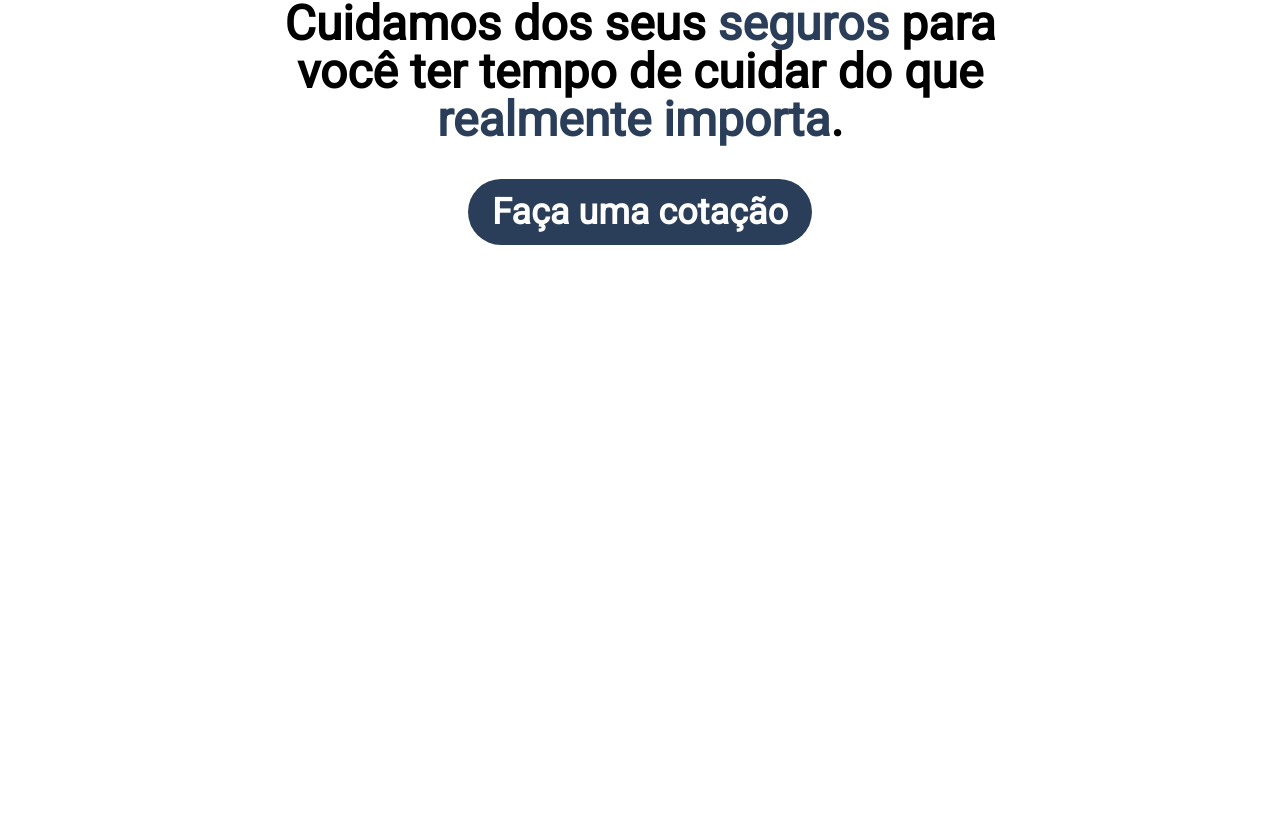
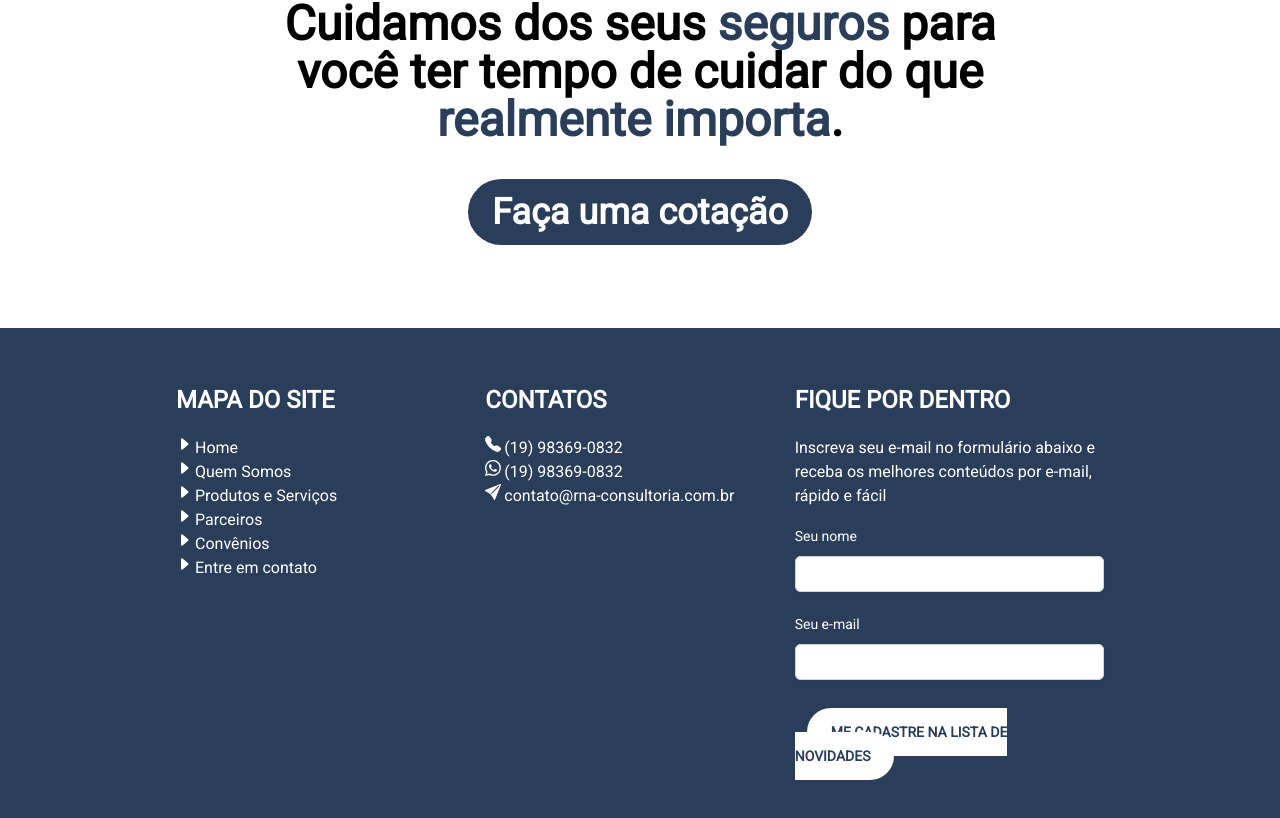
Before and after one commit to rnaconsultoriaemseguros/app, a Next.js app: page / in a window 1280 px wide. Shown: the part 3584-4402 px from the top of the page. Before the commit the page ends 3912 px from the top, so only its background shows below. Built offline with nearby package versions, Linux system fonts and the light colour scheme.

Commit message:
feat: including footer section

```diff
--- /dev/null
+++ b/app/components/footer.jsx
@@ -0,0 +1,104 @@
+import { BsCaretRightFill, BsTelephoneFill } from "react-icons/bs";
+import { BsFillTelephoneFill } from "react-icons/bs";
+import { BsWhatsapp } from "react-icons/bs";
+import { BsSendFill } from "react-icons/bs";
+
+const Icons = {
+  float: "left",
+  marginRight: "3px",
+};
+
+export default function Footer() {
+  return (
+    <div className="flex flex-wrap bg-[#2B3E59] text-white md:px-44 px-10 py-14">
+      <div className="md:flex-1 mb-12">
+        <h2 className="text-2xl font-bold mb-5">MAPA DO SITE</h2>
+        <ul>
+          <li>
+            <BsCaretRightFill style={Icons} /> Home
+          </li>
+          <li>
+            <BsCaretRightFill style={Icons} /> Quem Somos
+          </li>
+          <li>
+            <BsCaretRightFill style={Icons} /> Produtos e Serviços
+          </li>
+          <li>
+            <BsCaretRightFill style={Icons} /> Parceiros
+          </li>
+          <li>
+            <BsCaretRightFill style={Icons} /> Convênios
+          </li>
+          <li>
+            <BsCaretRightFill style={Icons} /> Entre em contato
+          </li>
+        </ul>
+      </div>
+
+      <div className="md:flex-1 mb-12">
+        <h2 className="text-2xl font-bold mb-5">CONTATOS</h2>
+        <ul>
+          <li>
+            <span>
+              <BsFillTelephoneFill style={Icons} />
+              (19) 98369-0832
+            </span>
+          </li>
+          <li>
+            <span>
+              <BsWhatsapp style={Icons} />
+              (19) 98369-0832
+            </span>
+          </li>
+          <li>
+            <span>
+              <BsSendFill style={Icons} />
+              contato@rna-consultoria.com.br
+            </span>
+          </li>
+        </ul>
+      </div>
+
+      <div className="md:flex-1">
+        <h2 className="text-2xl font-bold mb-5">FIQUE POR DENTRO</h2>
+        <span>
+          Inscreva seu e-mail no formulário abaixo e receba os melhores
+          conteúdos por e-mail, rápido e fácil
+        </span>
+
+        <label className="block text-sm font-medium leading-6 text-white mt-4">
+          Seu nome
+        </label>
+        <div className="mt-2 mb-5">
+          <input
+            type="text"
+            name="first-name"
+            id="first-name"
+            className="block w-full rounded-md border-0 py-1.5 text-gray-900 shadow-sm ring-1 ring-inset ring-gray-300 placeholder:text-gray-400 focus:ring-2 focus:ring-inset focus:ring-indigo-600 sm:text-sm sm:leading-6"
+          />
+        </div>
+
+        <label className="block text-sm font-medium leading-6 text-white">
+          Seu e-mail
+        </label>
+        <div className="mt-2 mb-5">
+          <input
+            type="text"
+            name="first-name"
+            id="first-name"
+            className="block w-full rounded-md border-0 py-1.5 text-gray-900 shadow-sm ring-1 ring-inset ring-gray-300 placeholder:text-gray-400 focus:ring-2 focus:ring-inset focus:ring-indigo-600 sm:text-sm sm:leading-6"
+          />
+        </div>
+
+        <div className="mt-10">
+          <a
+            href="#"
+            className="bg-[#FFFFFF] text-[#2B3E59] hover:transition-all hover:bg-[#A5B9D3] hover:text-[#211C1B] rounded-full mx-3 px-6 py-4 md:text-sm text-[0.830rem] font-bold"
+          >
+            ME CADASTRE NA LISTA DE NOVIDADES
+          </a>
+        </div>
+      </div>
+    </div>
+  );
+}
--- a/app/page.jsx
+++ b/app/page.jsx
@@ -2,6 +2,7 @@ import About from "./components/about";
 import About2 from "./components/about2";
 import Citation from "./components/citation";
 import Contact from "./components/contact";
+import Footer from "./components/footer";
 import Operation from "./components/operation";
 import Slider from "./components/slider";
 
@@ -14,6 +15,7 @@ export default function Home() {
       <Operation />
       <Contact />
       <Citation />
+      <Footer />
     </>
   );
 }
```
